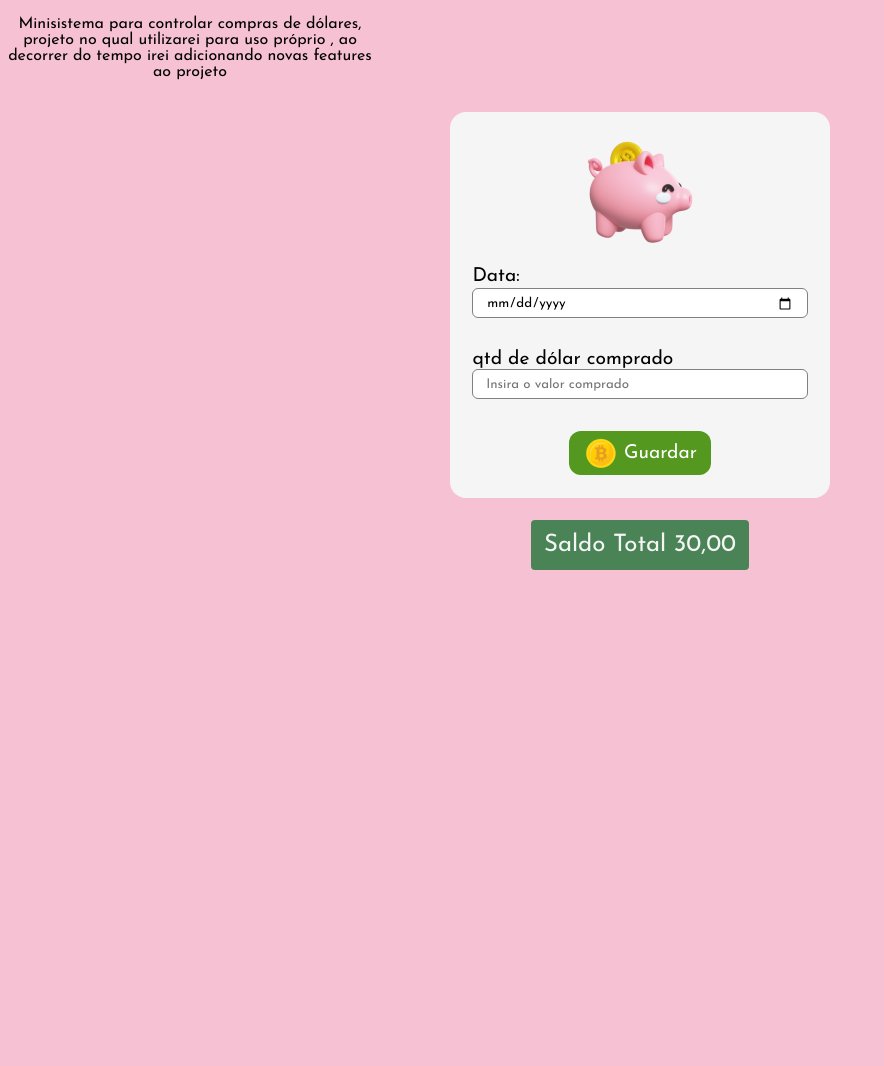
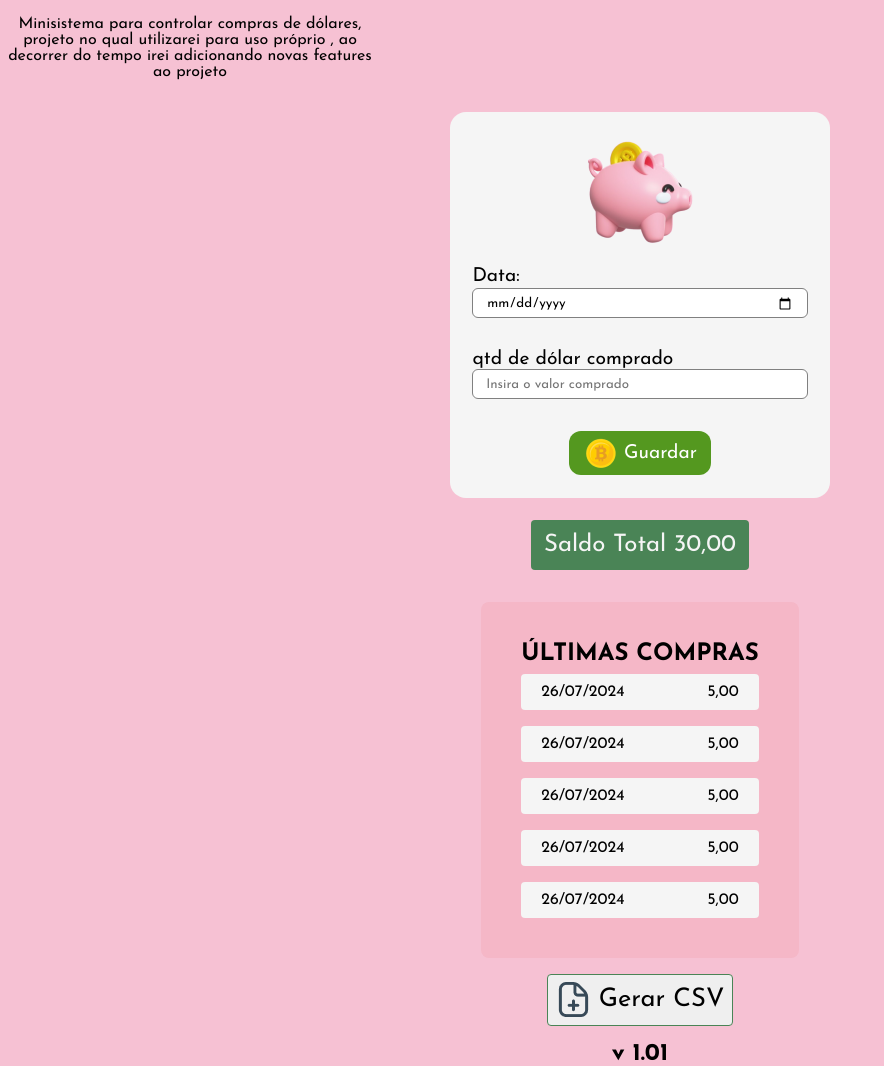
Before and after one commit to DanielBorbafs/js-study, a plain HTML site: page index.html in a window 1280 px wide. Shown: the whole page, without its empty margins (0-884 px from the left). Before the commit the page ends 800 px from the top, so only its background shows below. Drawn offline with Linux system fonts and the light colour scheme.

Commit message:
feat: complet relatorio card

```diff
--- /dev/null
+++ b/css/card_relatorio.css
@@ -0,0 +1,47 @@
+.card__relatorio {
+    margin-top: 2rem;
+    background-color: var(--card-color-relatorio);
+    padding: 2.5rem;
+    border-radius: 8px;
+}
+
+.card__relatorio > h1{
+    text-transform: uppercase;
+}
+
+.card__relatorio_lista{
+    margin-top: 0.5rem;
+    display: flex;
+    flex-direction: column;
+    gap: 1rem;
+}
+
+.lista_item{
+    display: flex;
+    background-color: var(--card-color-white);
+    padding: 10px 20px;
+    justify-content: space-between;
+    border-radius: 4px;
+    font-size: 16px;;
+
+}
+
+.csv-import{
+    display: flex;
+    justify-content: center;
+    align-items: center;
+    text-align: center;
+    gap: 8px;
+    font-size: 1.6rem;
+    margin-top: 1rem;
+    padding: 12px 8px;
+    border: 1px solid var(--saldo-total-color);
+    border-radius: 4px;
+    height: 52px;
+}
+
+footer {
+    margin-top: 1rem;
+    text-align: center;
+    font-size: 24px;
+}
--- a/index.html
+++ b/index.html
@@ -43,11 +43,40 @@
             <h2>Saldo Total <span>30,00</span></h2>
         </div>
 
+        <section class="card__relatorio">
+            <h1>Últimas compras</h1>
+            <ul class="card__relatorio_lista">
+                <li class="lista_item">
+                    <span>26/07/2024</span>
+                    <span>5,00</span>
+                </li>
+                <li class="lista_item">
+                    <span>26/07/2024</span>
+                    <span>5,00</span>
+                </li>
+                <li class="lista_item">
+                    <span>26/07/2024</span>
+                    <span>5,00</span>
+                </li>
+                <li class="lista_item">
+                    <span>26/07/2024</span>
+                    <span>5,00</span>
+                </li>
+                <li class="lista_item">
+                    <span>26/07/2024</span>
+                    <span>5,00</span>
+                </li>
 
+            </ul>
+        </section>
+        <button class="csv-import">
+            <img src="/imgs/csv.png" alt="">
+            Gerar CSV
+        </button>
 
     </main>
 
-
+    <footer><strong>v 1.01</strong></footer>
 
 
 
--- a/style.css
+++ b/style.css
@@ -1,4 +1,5 @@
 @import url("/css/card_pig.css");
+@import url("/css/card_relatorio.css");
 
 /* Reset */
 * {
@@ -7,6 +8,7 @@
     box-sizing: border-box;
     font-family: josefin sans;
 }
+
 
 :root{
     --body-color: #F6C1D3;
@@ -19,6 +21,9 @@
     --saldo-total-color:#4A8456;
 }
 
+*{
+    list-style: none;
+}
 
 main{
     display: flex;
```
Also changed, not shown: imgs/csv.png (added).
